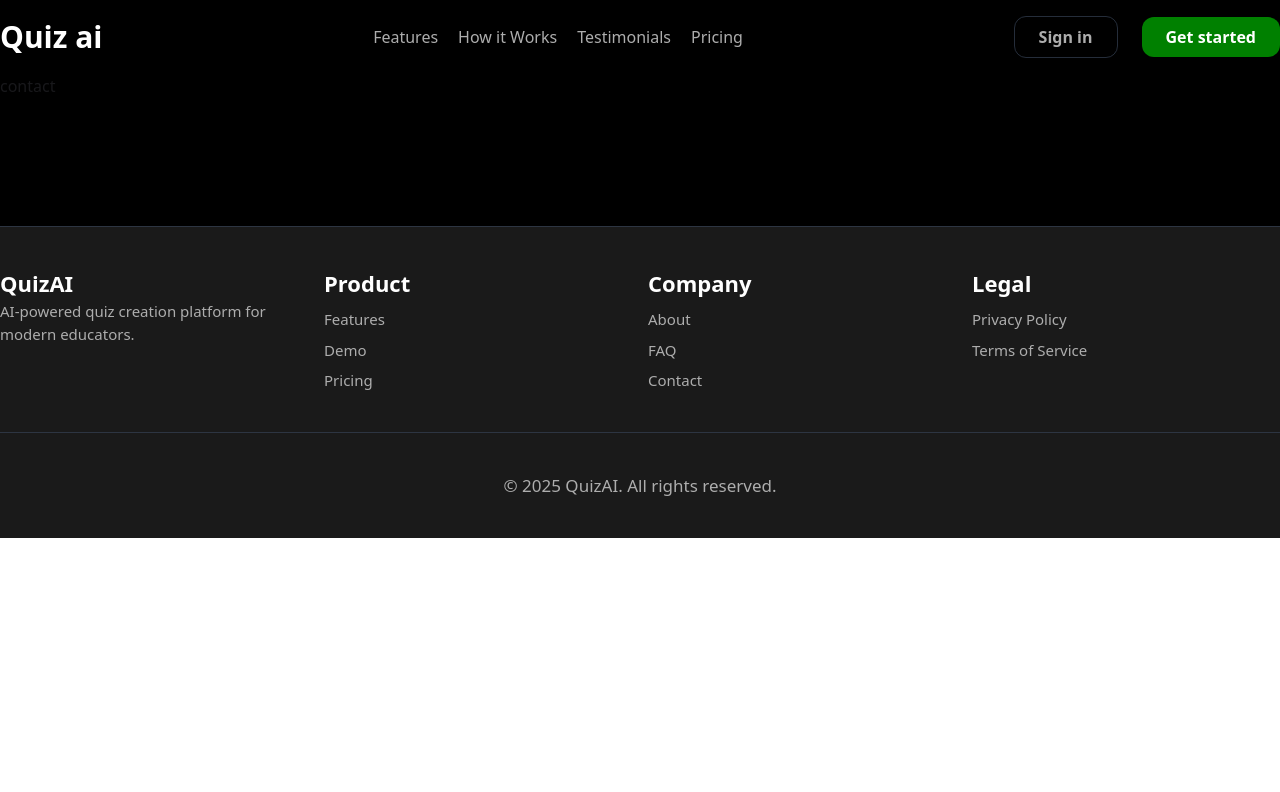
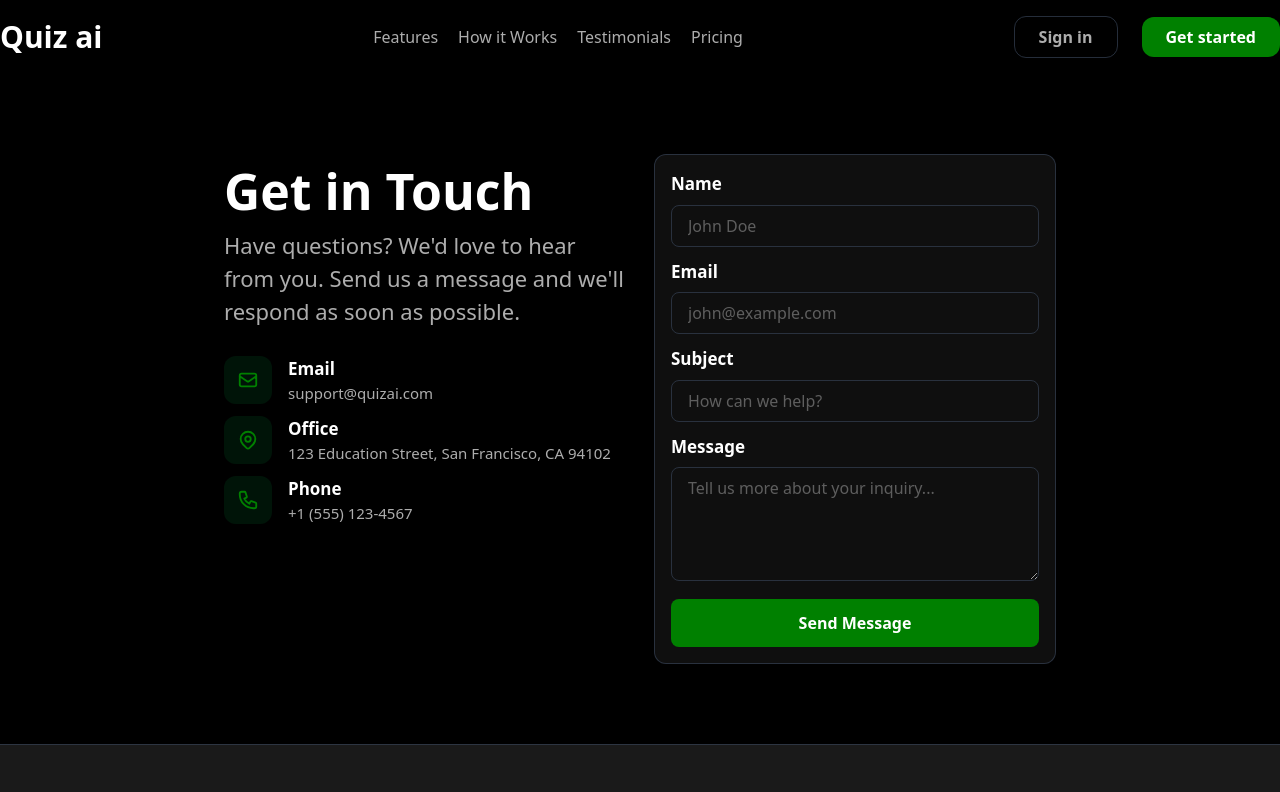
Before and after one commit to murad403/quiz-ai, a Next.js app: page /contact in a window 1280 px wide. Shown: the top 792 px of the page. Built offline with nearby package versions, Linux system fonts and the light colour scheme.

Commit message:
contact page

```diff
--- a/src/app/(app)/about/page.tsx
+++ b/src/app/(app)/about/page.tsx
@@ -2,7 +2,7 @@ import Heading from "@/components/shared/Heading"
 
 const About = () => {
   return (
-    <div className='container mx-auto md:mt-20 mt-7'>
+    <div className='container mx-auto md:mt-20 mt-7 mb-32'>
       <div className='flex justify-center'>
         <div className='md:w-[65%] w-full space-y-10'>
           <div>
--- /dev/null
+++ b/src/app/(app)/contact/ContactForm.tsx
@@ -0,0 +1,89 @@
+'use client'
+import { useForm, SubmitHandler } from 'react-hook-form'
+import { zodResolver } from '@hookform/resolvers/zod'
+import { z } from 'zod'
+import { contactValidation } from '@/validation/validation'
+
+type TInputs = z.infer<typeof contactValidation>
+
+const ContactForm = () => {
+    const { register, handleSubmit, formState: { errors }, reset } = useForm<TInputs>({
+        resolver: zodResolver(contactValidation)
+    })
+
+    const onSubmit: SubmitHandler<TInputs> = (data) => {
+        console.log(data)
+        reset()
+    }
+
+    return (
+        <div className='w-full md:w-1/2'>
+            <form className="w-full space-y-3 bg-card border border-gray-700/70 rounded-xl p-4" onSubmit={handleSubmit(onSubmit)}>
+
+                {/* Name Field */}
+                <div>
+                    <label className="text-main font-semibold text-paragraph block mb-2" htmlFor="name">
+                        Name
+                    </label>
+                    <input
+                        className="w-full appearance-none px-4 py-2 border border-gray-700/70 rounded-lg focus:outline-2 outline-header text-title"
+                        placeholder="John Doe"
+                        {...register("name")}
+                    />
+                    {errors.name && <p className="text-red-500 text-sm mt-2">{errors.name.message}</p>}
+                </div>
+
+                {/* Email Field */}
+                <div>
+                    <label className="text-main font-semibold text-paragraph block mb-2" htmlFor="email">
+                        Email
+                    </label>
+                    <input
+                        type="email"
+                        className="w-full appearance-none px-4 py-2 border border-gray-700/70 rounded-lg focus:outline-2 outline-header text-title"
+                        placeholder="john@example.com"
+                        {...register("email")}
+                    />
+                    {errors.email && <p className="text-red-500 text-sm mt-2">{errors.email.message}</p>}
+                </div>
+
+                {/* Subject Field */}
+                <div>
+                    <label className="text-main font-semibold text-paragraph block mb-2" htmlFor="subject">
+                        Subject
+                    </label>
+                    <input
+                        className="w-full appearance-none px-4 py-2 border border-gray-700/70 rounded-lg focus:outline-2 outline-header text-title"
+                        placeholder="How can we help?"
+                        {...register("subject")}
+                    />
+                    {errors.subject && <p className="text-red-500 text-sm mt-2">{errors.subject.message}</p>}
+                </div>
+
+                {/* Message Field */}
+                <div>
+                    <label className="text-main font-semibold text-paragraph block mb-2" htmlFor="message">
+                        Message
+                    </label>
+                    <textarea
+                        rows={4}
+                        className="w-full appearance-none px-4 py-2 border border-gray-700/70 rounded-lg focus:outline-2 outline-header text-title"
+                        placeholder="Tell us more about your inquiry..."
+                        {...register("message")}
+                    />
+                    {errors.message && <p className="text-red-500 text-sm mt-2">{errors.message.message}</p>}
+                </div>
+
+                {/* Submit Button */}
+                <button
+                    type="submit"
+                    className="text-main font-semibold w-full text-center py-3 rounded-lg transition-colors bg-header hover:bg-header/90"
+                >
+                    Send Message
+                </button>
+            </form>
+        </div>
+    )
+}
+
+export default ContactForm
--- /dev/null
+++ b/src/app/(app)/contact/ContactInformation.tsx
@@ -0,0 +1,30 @@
+import { contactInfo, TContact } from '@/lib/contact'
+import React from 'react'
+
+const ContactInformation = () => {
+    return (
+        <div className='w-full md:w-1/2'>
+            <div>
+                <h1 className='text-main md:text-[50px] text-[40px] font-bold'>Get in Touch</h1>
+                <p className='text-title text-subheading'>{`Have questions? We'd love to hear from you. Send us a message and we'll respond as soon as possible.`}</p>
+            </div>
+            <div className='space-y-3 mt-7'>
+                {
+                    contactInfo.map((item: TContact) =>
+                        <div className='flex gap-4 items-center' key={item.id}>
+                            <h1 className='size-12 bg-green-500/10 flex justify-center items-center p-3 text-green-500 rounded-xl'>
+                                {item.icon && <item.icon className='text-header' size={22}/>}
+                            </h1>
+                            <div>
+                                <h3 className='text-main text-paragraph font-semibold'>{item?.label}</h3>
+                                <p className='text-title text-small font-medium'>{item?.value}</p>
+                            </div>
+                        </div>
+                    )
+                }
+            </div>
+        </div>
+    )
+}
+
+export default ContactInformation
--- a/src/app/(app)/contact/page.tsx
+++ b/src/app/(app)/contact/page.tsx
@@ -1,9 +1,16 @@
 import React from 'react'
+import ContactInformation from './ContactInformation'
+import ContactForm from './ContactForm'
 
 const Contact = () => {
   return (
-    <div>
-      contact
+    <div className='container mx-auto'>
+      <div className='flex justify-center'>
+      <div className='md:w-[65%] w-full flex gap-7 flex-col md:flex-row py-10 md:py-20'>
+        <ContactInformation></ContactInformation>
+        <ContactForm></ContactForm>
+      </div>
+    </div>
     </div>
   )
 }
--- a/src/app/(app)/faq/FAQBanner.tsx
+++ b/src/app/(app)/faq/FAQBanner.tsx
@@ -2,7 +2,6 @@ import React from 'react'
 
 const FAQBanner = () => {
     return (
-        <div>
         <div className='py-10 md:py-20 bg-green-500/10 px-4 md:px-0'>
             <div className='flex justify-center items-center'>
                 <p className='text-sm py-1 px-5 bg-white/10 rounded-2xl text-green-500 inline-block'>
@@ -13,7 +12,6 @@ const FAQBanner = () => {
             <h1 className='text-green-500 md:text-[70px] text-[50px] font-bold text-center'>{`We've Got Answers`}</h1>
             <p className='text-title font-semibold text-paragraph text-center'>Everything you need to know about QuizAI and how it works</p>
         </div>
-        </div>
     )
 }
 
--- a/src/app/(app)/faq/QuestionSupport.tsx
+++ b/src/app/(app)/faq/QuestionSupport.tsx
@@ -1,5 +1,4 @@
 import Heading from '@/components/shared/Heading'
-import React from 'react'
 
 const QuestionSupport = () => {
   return (
--- a/src/app/(app)/faq/page.tsx
+++ b/src/app/(app)/faq/page.tsx
@@ -5,7 +5,7 @@ import QuestionSupport from './QuestionSupport'
 
 const FAQ = () => {
   return (
-    <div className='space-y-24'>
+    <div className='space-y-24 mb-24'>
       <FAQBanner></FAQBanner>
       <QuestionAndAnswer></QuestionAndAnswer>
       <QuestionSupport></QuestionSupport>
--- a/src/app/globals.css
+++ b/src/app/globals.css
@@ -5,6 +5,7 @@
   --color-header: #008000;
   --color-title: #ADADAD;
   --color-main: #FFFFFF;
+  --color-card: #0f0f0f;
 
   --text-heading: 30px;
   --text-subheading: 22px;
--- a/src/components/basic/Transform.tsx
+++ b/src/components/basic/Transform.tsx
@@ -3,7 +3,7 @@ import Heading from '../shared/Heading'
 
 const Transform = () => {
   return (
-    <div className='flex justify-center'>
+    <div className='flex justify-center mb-32'>
       <div className='w-full md:w-[70%] bg-green-500/10 border border-gray-700/70 md:px-32 px-2 md:py-20 py-6 rounded-xl'>
         <Heading title='Ready to Transform Your Teaching?' description='Join thousands of educators using QuizAI to create better assessments and improve student outcomes.'></Heading>
         <div className='flex justify-center'>
--- a/src/components/shared/Footer.tsx
+++ b/src/components/shared/Footer.tsx
@@ -3,7 +3,7 @@ import React from 'react'
 
 const Footer = () => {
     return (
-        <footer className='bg-white/10 pt-10 border-t border-gray-700/70 mt-32 px-4 md:px-0'>
+        <footer className='bg-white/10 pt-10 border-t border-gray-700/70 px-4 md:px-0'>
             <div className='mx-auto container'>
                 <div className='grid grid-cols-1 md:grid-cols-2 lg:grid-cols-4 justify-between gap-4 border-b border-gray-700/70 pb-10'>
                     <div>
--- /dev/null
+++ b/src/lib/contact.ts
@@ -0,0 +1,32 @@
+import { IconType } from 'react-icons';
+import { HiOutlineMail, HiOutlineLocationMarker, HiOutlinePhone } from 'react-icons/hi';
+
+export type TContact = {
+    id: number;
+    label: string;
+    value: string;
+    icon: IconType;
+    href?: string;
+};
+
+export const contactInfo: TContact[] = [
+    {
+        id: 1,
+        label: "Email",
+        value: "support@quizai.com",
+        icon: HiOutlineMail,
+        href: "mailto:support@quizai.com",
+    },
+    {
+        id: 2,
+        label: "Office",
+        value: "123 Education Street, San Francisco, CA 94102",
+        icon: HiOutlineLocationMarker,
+    },
+    {
+        id: 3,
+        label: "Phone",
+        value: "+1 (555) 123-4567",
+        icon: HiOutlinePhone,
+    },
+];
--- a/src/validation/validation.ts
+++ b/src/validation/validation.ts
@@ -30,3 +30,10 @@ export const resetPasswordValidation = z.object({
 export const verifyEmailValidation = z.object({
     code: z.string().min(6, "Verification code must be 6 digits").max(6, "Verification code must be 6 digits")
 });
+
+export const contactValidation = z.object({
+    name: z.string().min(1, "Name is required"),
+    email: z.string().email("Invalid email address"),
+    subject: z.string().min(1, "Subject is required"),
+    message: z.string().min(10, "Message must be at least 10 characters"),
+})
```
Lines whose indentation alone changed are shown as unchanged.
